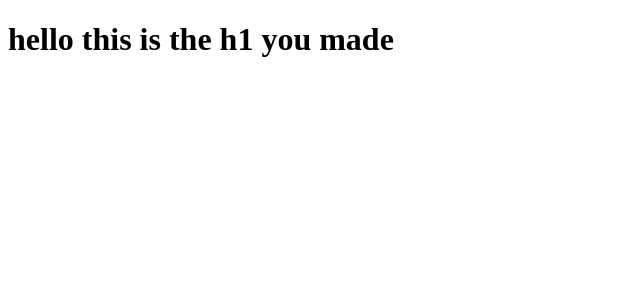
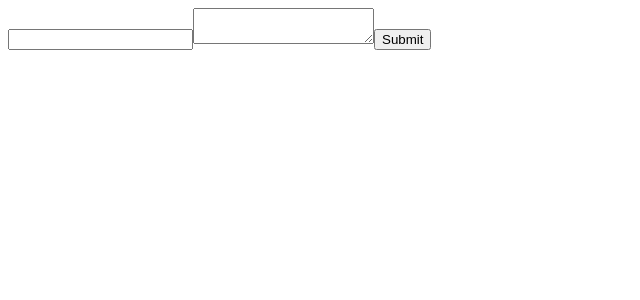
Before and after one commit to LBadgley/react-redux-vanilla-lunch, a React app: page / in a window 1280 px wide. Shown: the top 300 px of the page, without its empty margins (0-640 px from the left). Built offline with nearby package versions, Linux system fonts and the light colour scheme.

Commit message:
posts are rendering

```diff
--- a/src/components/App.js
+++ b/src/components/App.js
@@ -1,5 +1,12 @@
 import React from 'react';
+import AllPosts from '../containers/post/AllPosts';
+import CreatePost from '../containers/post/CreatePost';
 
 export default function App() {
-  return <h1>hello this is the h1 you made</h1>;
+  return (
+    <>
+      <CreatePost />
+      <AllPosts />
+    </>
+  );
 }
--- /dev/null
+++ b/src/components/posts/Post.js
@@ -0,0 +1,17 @@
+import React from 'react';
+import PropTypes from 'prop-types';
+
+function Post({ post }) {
+  return (
+    <p>{post.title}</p>
+  );
+}
+/* why is it nested like this? */
+/*---- is it because title is a property of post?*/
+Post.propTypes = {
+  post: PropTypes.shape({
+    title: PropTypes.string.isRequired
+  }).isRequired
+};
+
+export default Post;
--- /dev/null
+++ b/src/components/posts/PostForm.js
@@ -0,0 +1,36 @@
+import React, { PureComponent } from 'react';
+import PropTypes from 'prop-types';
+
+export default class PostForm extends PureComponent {
+  static propTypes = {
+    onSubmit: PropTypes.func.isRequired
+  }
+  state = {
+    title: '',
+    body: ''
+  }
+
+  handleSubmit = event => {
+    event.preventDefault();
+    const { title, body } = this.state;
+
+    this.props.onSubmit(title, body);
+    this.setState({ title: '', body: '' });
+  }
+
+  changeHandler = ({ target }) => {
+    this.setState({ [target.name]: target.value });
+  }
+
+
+  render() {
+    const { title, body } = this.state;
+    return (
+      <form onSubmit={this.handleSubmit}>
+        <input name="title" value={title} onChange={this.changeHandler} />
+        <textarea name="body" value={body} onChange={this.changeHandler}></textarea>
+        <button>Submit</button>
+      </form>
+    );
+  }
+}
--- /dev/null
+++ b/src/components/posts/Posts.js
@@ -0,0 +1,25 @@
+import React from 'react';
+import PropTypes from 'prop-types';
+import Post from './Post';
+
+function Posts({ posts }) {
+  const allPosts = posts.map(post => (
+    <li key={post.id}>
+      <Post post={post} />
+    </li>
+  ));
+  console.log(posts);
+  return (
+    <ul>
+      {allPosts}
+    </ul>
+  );
+}
+
+Posts.propTypes = {
+  posts: PropTypes.arrayOf(PropTypes.shape({
+    title: PropTypes.string.isRequired
+  })).isRequired
+};
+
+export default Posts;
--- /dev/null
+++ b/src/containers/post/AllPosts.js
@@ -0,0 +1,12 @@
+import { connect } from 'react-redux';
+import Posts from '../../components/posts/Posts';
+import { getPosts } from '../../selectors/postSelectors';
+
+/* connect posts to Redux and pass it the posts and set it to the posts of a given state */
+const mapStateToProps = state => ({
+  posts: getPosts(state)
+});
+
+export default connect(
+  mapStateToProps
+)(Posts);
--- /dev/null
+++ b/src/containers/post/CreatePost.js
@@ -0,0 +1,14 @@
+import { connect } from 'react-redux';
+import PostForm from '../../components/posts/PostForm';
+import { createPost } from '../../actions/postActions';
+// store.dispatch()
+const mapDispatchToProps = dispatch => ({
+  onSubmit(title, body) {
+    dispatch(createPost(title, body));
+  }
+});
+
+export default connect(
+  null, //mapStateToProps
+  mapDispatchToProps
+)(PostForm);
```
